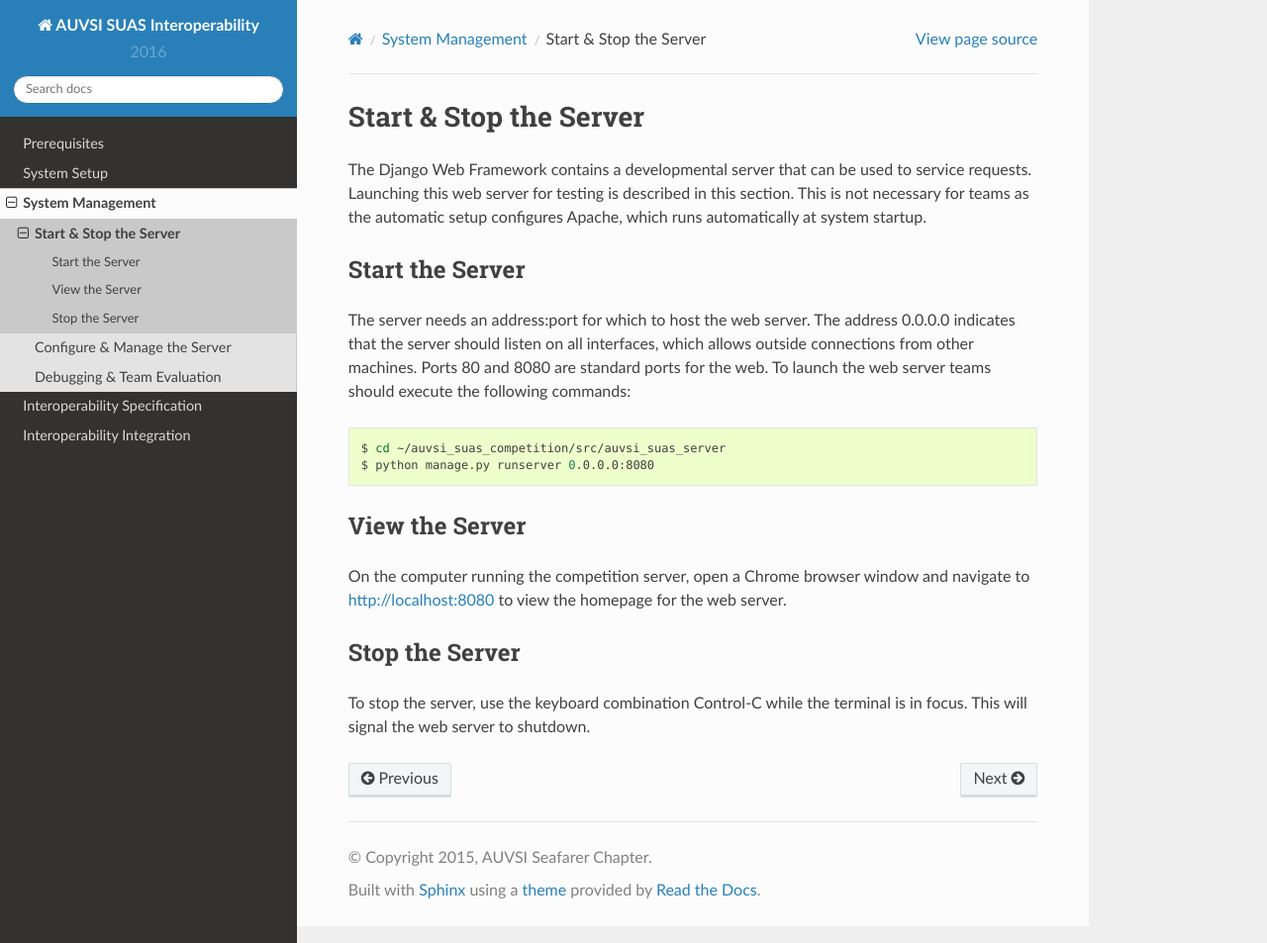
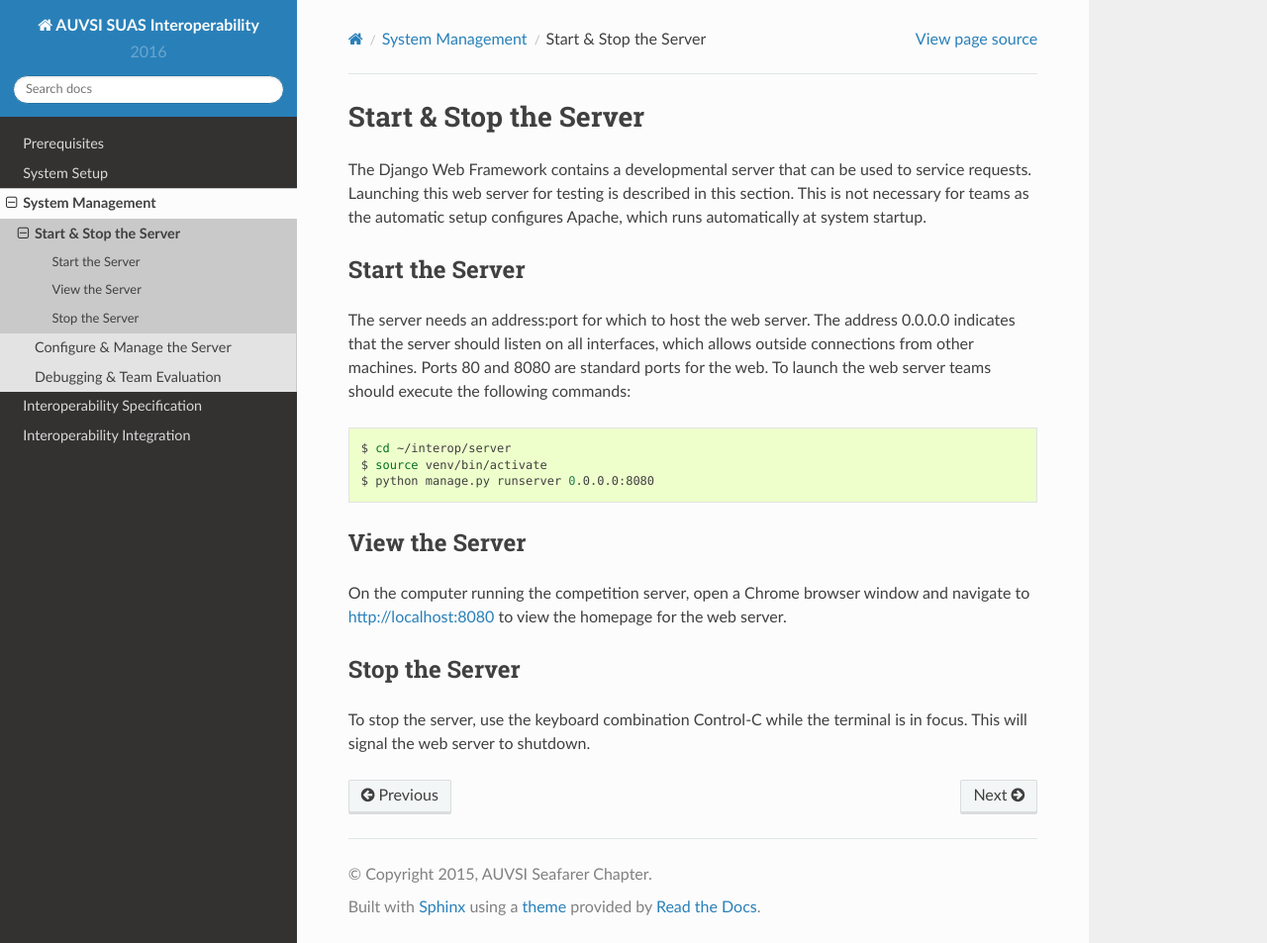
Before and after one commit to williamstern/interop, a Sphinx documentation site: the page built from docs/management/start_stop.rst, in a window 1280 px wide and 953 px high. Shown: the whole window at 99% size. Built offline with Sphinx 7.4.7 and the Read the Docs theme 2.0.0, drawn with Linux system fonts in a browser that asks for light colours.

Commit message:
Fix path to server and add activation command

```diff
--- a/docs/management/start_stop.rst
+++ b/docs/management/start_stop.rst
@@ -18,7 +18,8 @@ commands:
 
 .. code-block:: bash
 
-    $ cd ~/auvsi_suas_competition/src/auvsi_suas_server
+    $ cd ~/interop/server
+    $ source venv/bin/activate
     $ python manage.py runserver 0.0.0.0:8080
 
 View the Server
```
